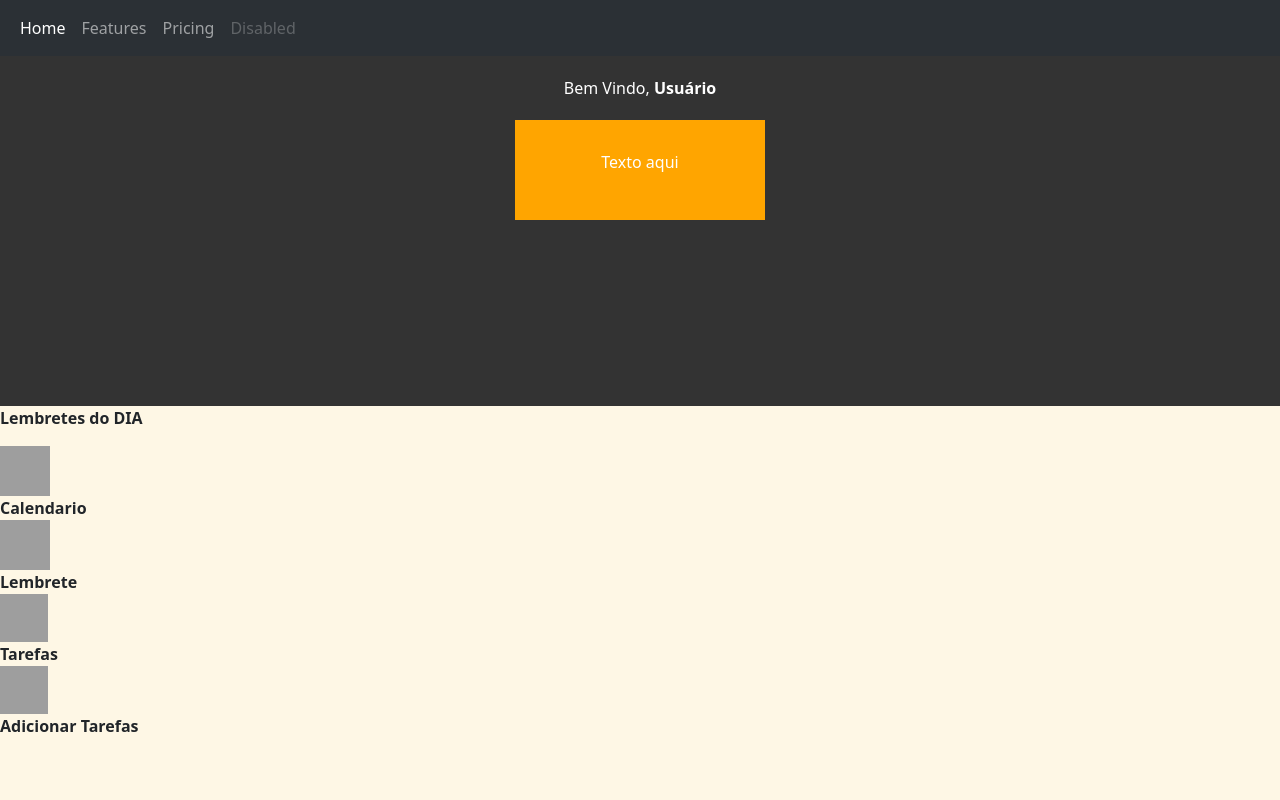
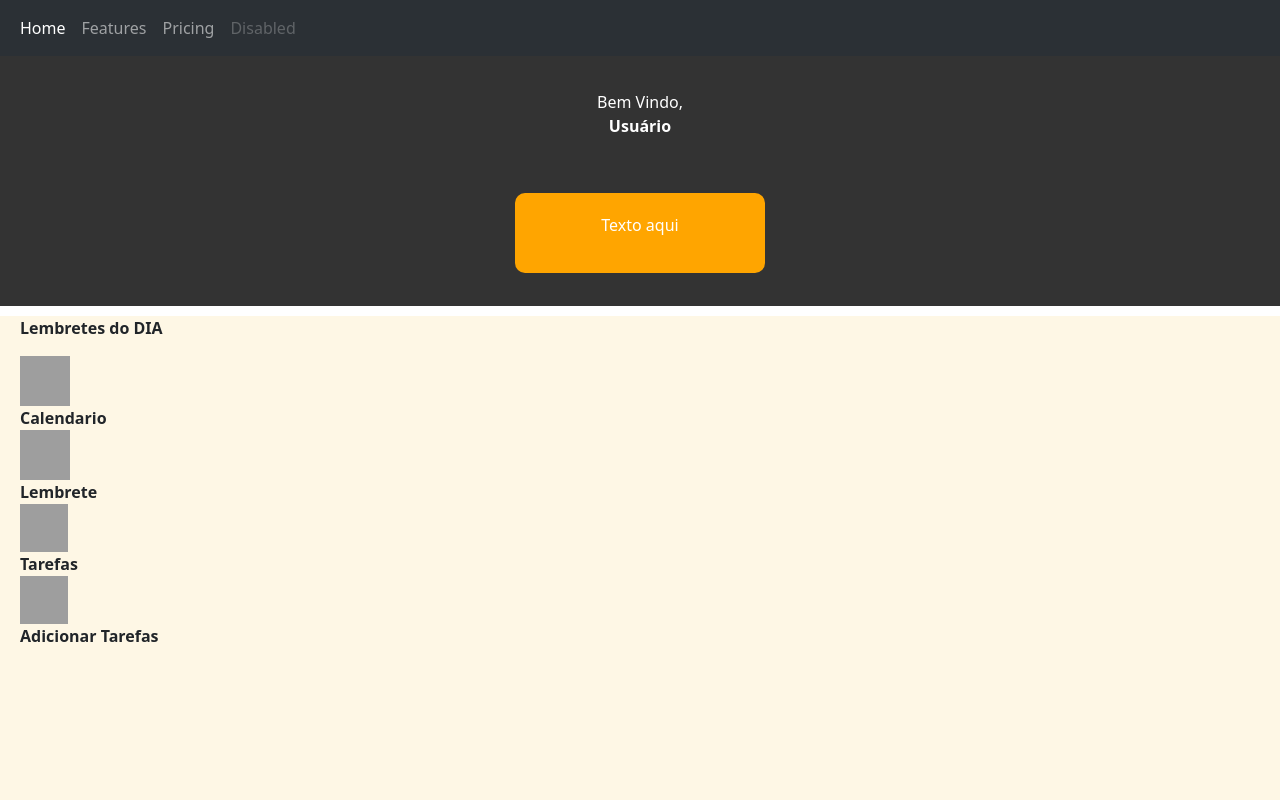
Before and after one commit to thiago0-08/att_agenda, a plain HTML site: page index.html in a window 1280 px wide. Shown: the top 800 px of the page. Drawn offline with nearby package versions, Linux system fonts and the light colour scheme; grey boxes are pictures that could not be loaded.

Commit message:
Update style.css

```diff
--- a/style.css
+++ b/style.css
@@ -1,31 +1,50 @@
 .top {
-    background-color: rgb(51 51 51);
+  background-color: rgb(51, 51, 51);
   padding: 20px;
   text-align: center;
-    height: 350px;
+  height: 250px;
   color: white;
+  display: flex;
+  flex-direction: column;
+  align-items: center;
+  justify-content: center;
 }
 
 .top strong {
   font-weight: bold;
 }
 
-
 .baixo {
-    background-color: rgb(254 247 229);
-    height: 750px;
+  background-color: rgb(254, 247, 229);
+  min-height: 750px;
   width: 100%;
 }
 
-
 .mensage_lembrete_proximo {
   background-color: orange;
-    margin-top: 55px;
-    margin: 20px auto;
+  margin: 55px auto 0 auto;
   padding: 20px;
   width: 250px;
-    height: 100px;
+  height: auto;
   display: flex;
   align-items: center;
   justify-content: center;
+  overflow: auto;
+  border-radius: 10px;
 }
+
+.mensage_lembrete_proximo p {
+  max-width: 100%;
+  word-wrap: break-word;
+  text-align: center;
+}
+
+.tipo_icones{
+  margin-left: 20px;
+  margin-top: 10px;
+}
+
+.icones{
+  margin-left: 20px;
+  margin-top: 10px;
+}
```
Lines whose indentation alone changed are shown as unchanged.
